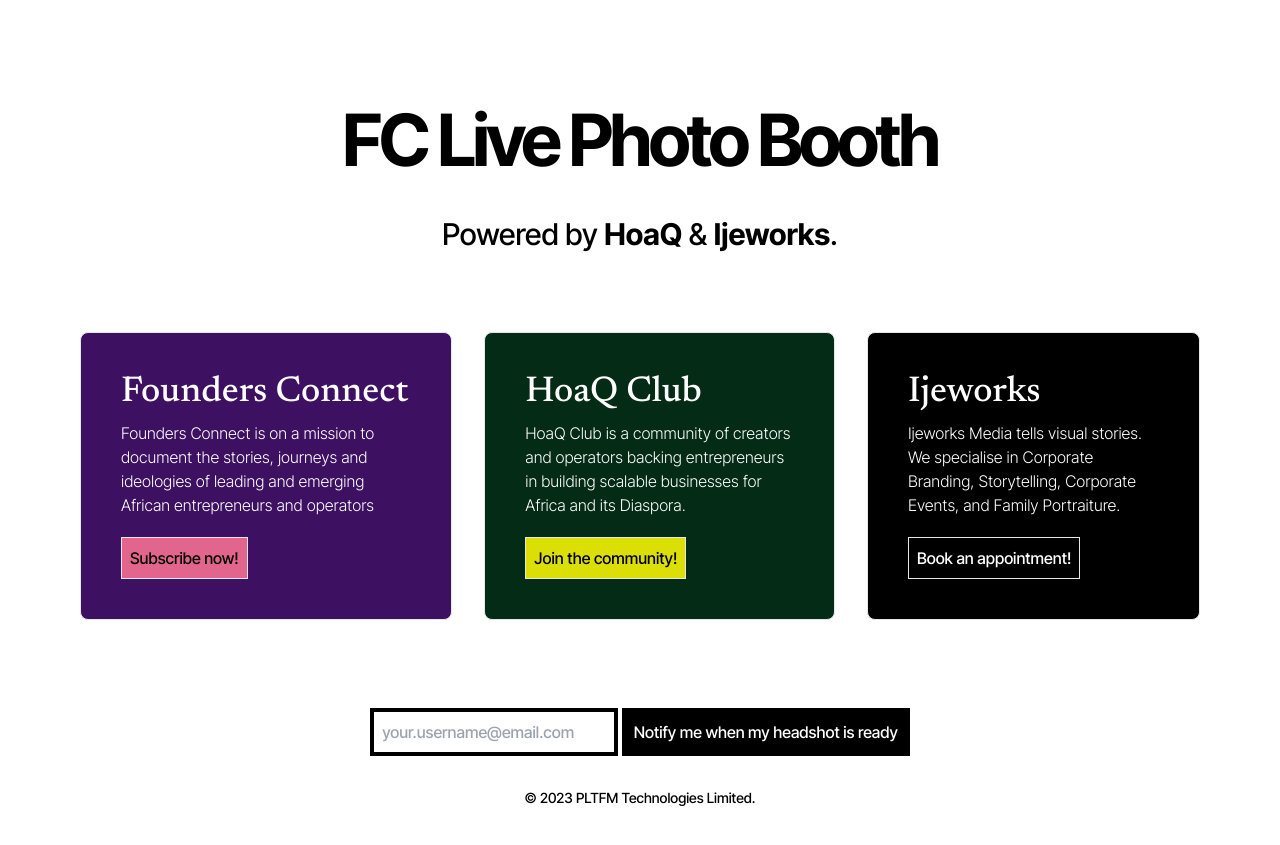
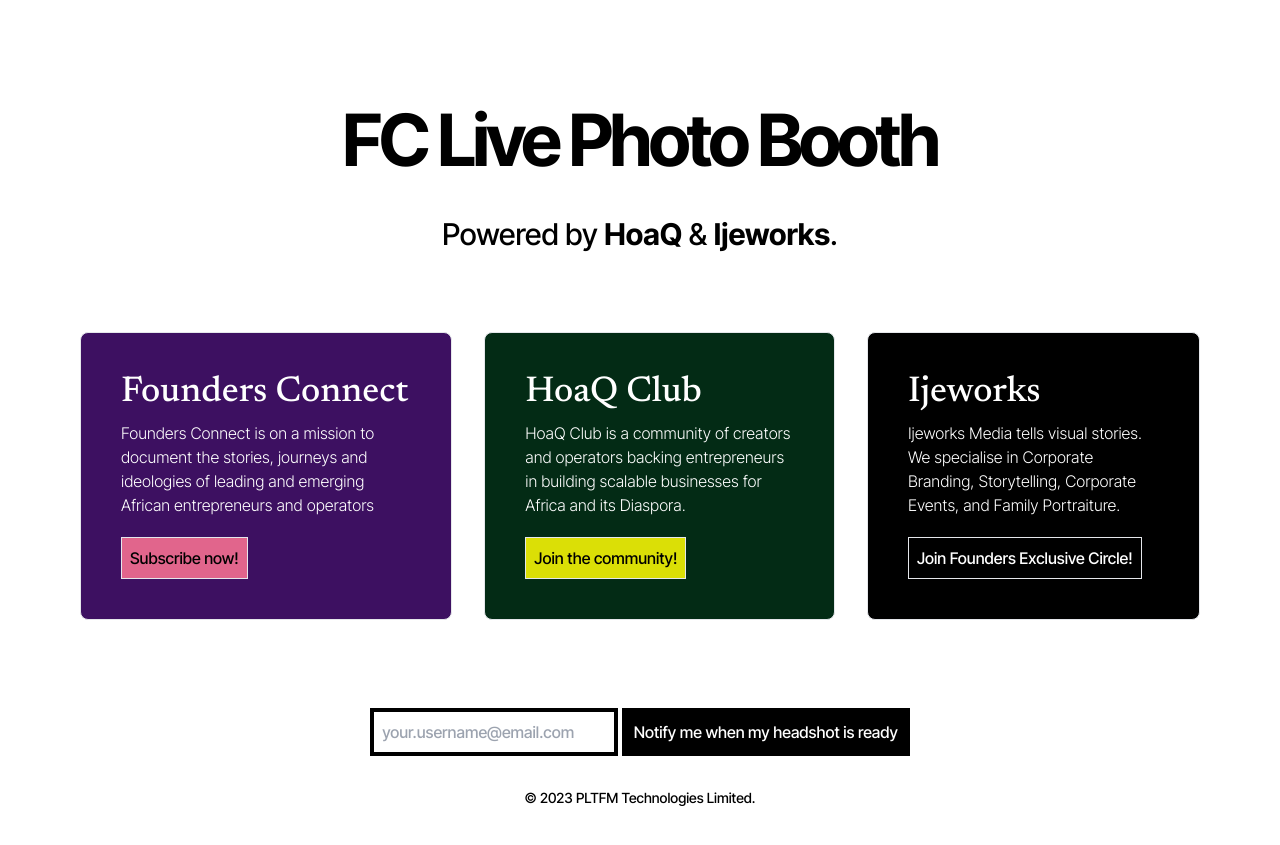
Before and after one commit to pltfmdotco/www, a Jekyll site: the page built from fclive.md, in a window 1280 px wide. Shown: the top 845 px of the page. Built offline with Jekyll 4.4.1, drawn with Linux system fonts in a browser that asks for light colours; nearby versions of some CDN libraries.

Commit message:
fclive: cta

```diff
--- a/_layouts/fclive.html
+++ b/_layouts/fclive.html
@@ -53,7 +53,9 @@
           journeys and ideologies of leading and emerging African
           entrepreneurs and operators
         </p>
-        <div><button class="border mt-5 p-2 button-fc-connect text-black" href="https://www.foundersconnect.xyz/event">Subscribe now!</button></div>
+        <div><form action="https://www.youtube.com/hashtag/foundersconnect">
+<button class="border mt-5 p-2 button-fc-connect text-black">Subscribe now!</button>
+          </form></div>
       </div>
       <div class="font-inter border text-white p-10 rounded-lg m-4 max-w-md bg-hoaq">
         <p><a class="text-4xl font-newsreader" href="https://hoaq.club">HoaQ Club</a></p>
@@ -62,7 +64,9 @@
           entrepreneurs in building scalable businesses for Africa
           and its Diaspora.
         </p>
-        <button class="border button-hoaq text-black mt-5 p-2" href="https://hoaq.club">Join the community!</button>
+        <form action="https://hoaq.club/">
+          <button class="border button-hoaq text-black mt-5 p-2">Join the community!</button>
+        </form>
       </div>
       <div class="font-inter border rounded-lg text-white bg-black p-10 m-4 max-w-md">
         <p><a class="font-newsreader text-4xl" href="https://ijeworks.com/">Ijeworks</a></p>
@@ -71,7 +75,9 @@
           Corporate Branding, Storytelling, Corporate Events, and
           Family Portraiture.
         </p>
-        <button class="border mt-5 p-2">Book an appointment!</button>
+        <form action="https://view.flodesk.com/pages/64902223698028a99594243c">
+          <button type="submit" class="border mt-5 p-2">Join Founders Exclusive Circle!</button>
+        </form>
       </div>
     </div>
     <div class="mt-5 flex justify-center">
```
Also changed, not shown: 1 other file.
